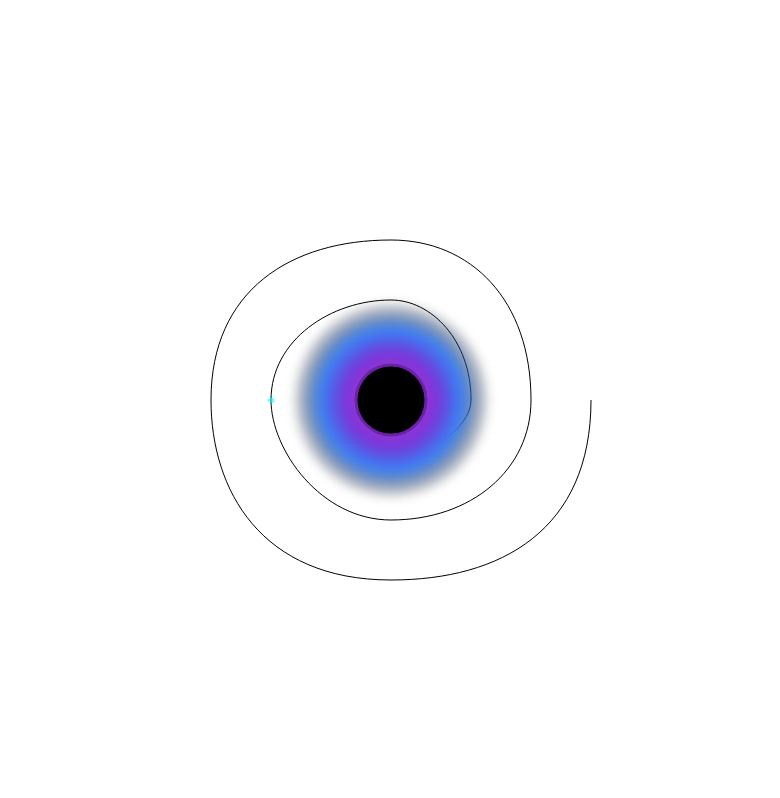
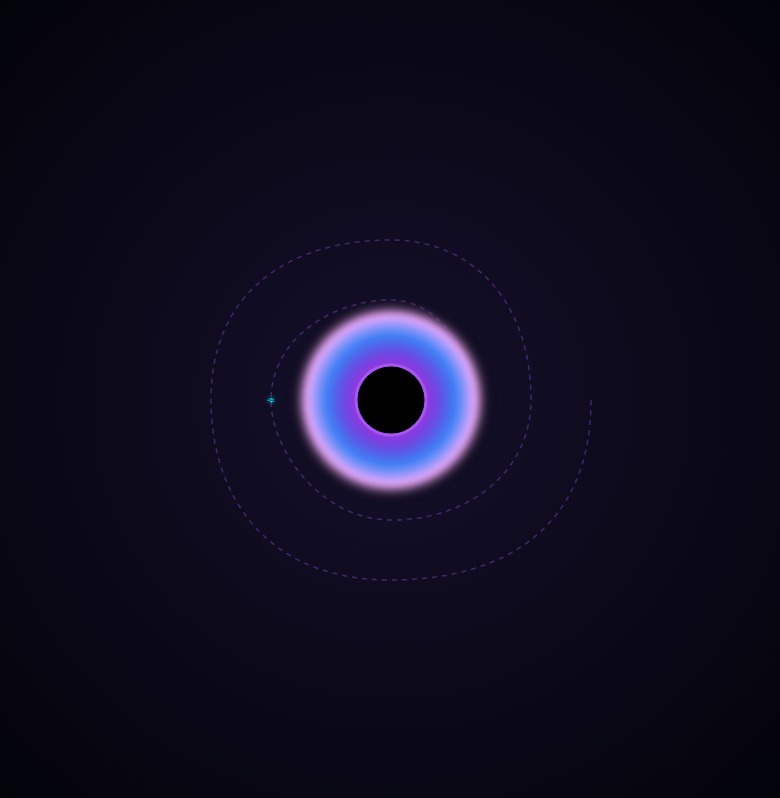
Before and after one commit to roobert14/ANIMACIONES, a plain HTML site: page index.html in a window 1280 px wide. Shown: the whole page, without its empty margins (249-1029 px from the left). Drawn offline with Linux system fonts and the light colour scheme.

Commit message:
agujeroo

```diff
--- a/index.html
+++ b/index.html
@@ -1,53 +1,59 @@
+
 <!DOCTYPE html>
 <html lang="es">
 <head>
 <meta charset="UTF-8">
+<meta name="viewport" content="width=device-width, initial-scale=1.0">
 <title>Animación Agujero Negro</title>
+
 <style>
+* {
+  box-sizing: border-box;
+}
+
 body {
   display: flex;
   justify-content: center;
   align-items: center;
-      height: 100vh;
+  min-height: 100vh;
   margin: 0;
+  background: radial-gradient(circle, #15102b, #03030a 75%);
+  overflow: hidden;
 }
 
-
 .escena {
-      width: 500px;
-      height: 500px;
+  width: min(500px, 95vw);
+  height: auto;
   overflow: visible;
 }
 
-
 .camino-espiral {
   fill: none;
-      stroke: black;
-      stroke-width: 1;
+  stroke: #a855f7;
+  stroke-width: 1.5;
+  opacity: 0.35;
+  stroke-dasharray: 5 5;
 }
-
 
 .disco-acrecion {
   fill: url(#gradiente-disco);
-      filter: blur(4px);
+  filter: blur(3px);
 }
 
-
 .horizonte-eventos {
-      fill: #000000;
-      stroke: #6b21a8;
+  fill: black;
+  stroke: #a855f7;
   stroke-width: 3;
   filter: drop-shadow(0 0 12px #a855f7);
 }
 
-
 .persona-animada {
   fill: #00f0ff;
-      filter: drop-shadow(0 0 5px #00f0ff);
+  filter: drop-shadow(0 0 6px #00f0ff);
   offset-path: path("M 450 250 C 450 380, 360 430, 250 430 C 120 430, 70 340, 70 250 C 70 140, 150 90, 250 90 C 330 90, 390 150, 390 250 C 390 320, 330 370, 250 370 C 180 370, 130 300, 130 250 C 130 190, 190 150, 250 150 C 290 150, 330 190, 330 250 C 330 280, 280 310, 250 310 C 210 310, 190 270, 250 250");
+
   animation: absorber 6s infinite ease-in;
 }
-
 
 @keyframes absorber {
   0% {
@@ -55,37 +61,63 @@
     transform: scale(1.2);
     opacity: 1;
   }
+
   85% {
     opacity: 1;
   }
+
   100% {
     offset-distance: 100%;
     transform: scale(0);
     opacity: 0;
   }
 }
+
 </style>
 </head>
+
 <body>
 
+<svg viewBox="0 0 500 500" class="escena">
 
-  <svg viewBox="0 0 500 500" class="escena">
 <defs>
-      <radialGradient id="gradiente-disco" cx="50%" cy="50%" r="50%">
-        <stop offset="0%" stop-color="#000000" />
-        <stop offset="40%" stop-color="#7e22ce" />
-        <stop offset="70%" stop-color="#3b82f6" />
-        <stop offset="100%" stop-color="#000000" stop-opacity="0" />
+  <radialGradient id="gradiente-disco">
+    <stop offset="0%" stop-color="#000000"/>
+    <stop offset="35%" stop-color="#7e22ce"/>
+    <stop offset="65%" stop-color="#3b82f6"/>
+    <stop offset="85%" stop-color="#f0abfc"/>
+    <stop offset="100%" stop-color="#000000" stop-opacity="0"/>
   </radialGradient>
 </defs>
-    <path class="camino-espiral" d="M 450 250 C 450 380, 360 430, 250 430 C 120 430, 70 340, 70 250 C 70 140, 150 90, 250 90 C 330 90, 390 150, 390 250 C 390 320, 330 370, 250 370 C 180 370, 130 300, 130 250 C 130 190, 190 150, 250 150 C 290 150, 330 190, 330 250 C 330 280, 280 310, 250 310 C 210 310, 190 270, 250 250" />
-    <circle cx="250" cy="250" r="100" class="disco-acrecion" />
-    <circle cx="250" cy="250" r="35" class="horizonte-eventos" />
+
+<!-- Trayectoria -->
+<path class="camino-espiral"
+d="M 450 250 C 450 380, 360 430, 250 430
+C 120 430, 70 340, 70 250
+C 70 140, 150 90, 250 90
+C 330 90, 390 150, 390 250
+C 390 320, 330 370, 250 370
+C 180 370, 130 300, 130 250
+C 130 190, 190 150, 250 150
+C 290 150, 330 190, 330 250
+C 330 280, 280 310, 250 310
+C 210 310, 190 270, 250 250"/>
+
+<!-- Disco de acreción -->
+<circle cx="250" cy="250" r="100"
+class="disco-acrecion"/>
+
+<!-- Horizonte de eventos -->
+<circle cx="250" cy="250" r="35"
+class="horizonte-eventos"/>
+
+<!-- Persona cayendo -->
 <g class="persona-animada">
-      <path class="persona" transform="translate(-12, -12)" d="M12 2a2.5 2.5 0 1 0 0 5 2.5 2.5 0 0 0 0-5zm-4.5 7c-1.1 0-2 .9-2 2v5h2v6h2.5v-6h0v-6h-2.5zm9 0h-2.5v6h0v6H16.5v-6h2v-5c0-1.1-.9-2-2-2z"/>
+  <path transform="translate(-12,-12)"
+  d="M12 2a2.5 2.5 0 1 0 0 5 2.5 2.5 0 0 0 0-5zm-4.5 7c-1.1 0-2 .9-2 2v5h2v6h2.5v-6h0v-6h-2.5zm9 0h-2.5v6h0v6H16.5v-6h2v-5c0-1.1-.9-2-2-2z"/>
 </g>
+
 </svg>
-
 
 </body>
 </html>
```
Lines whose indentation alone changed are shown as unchanged.
